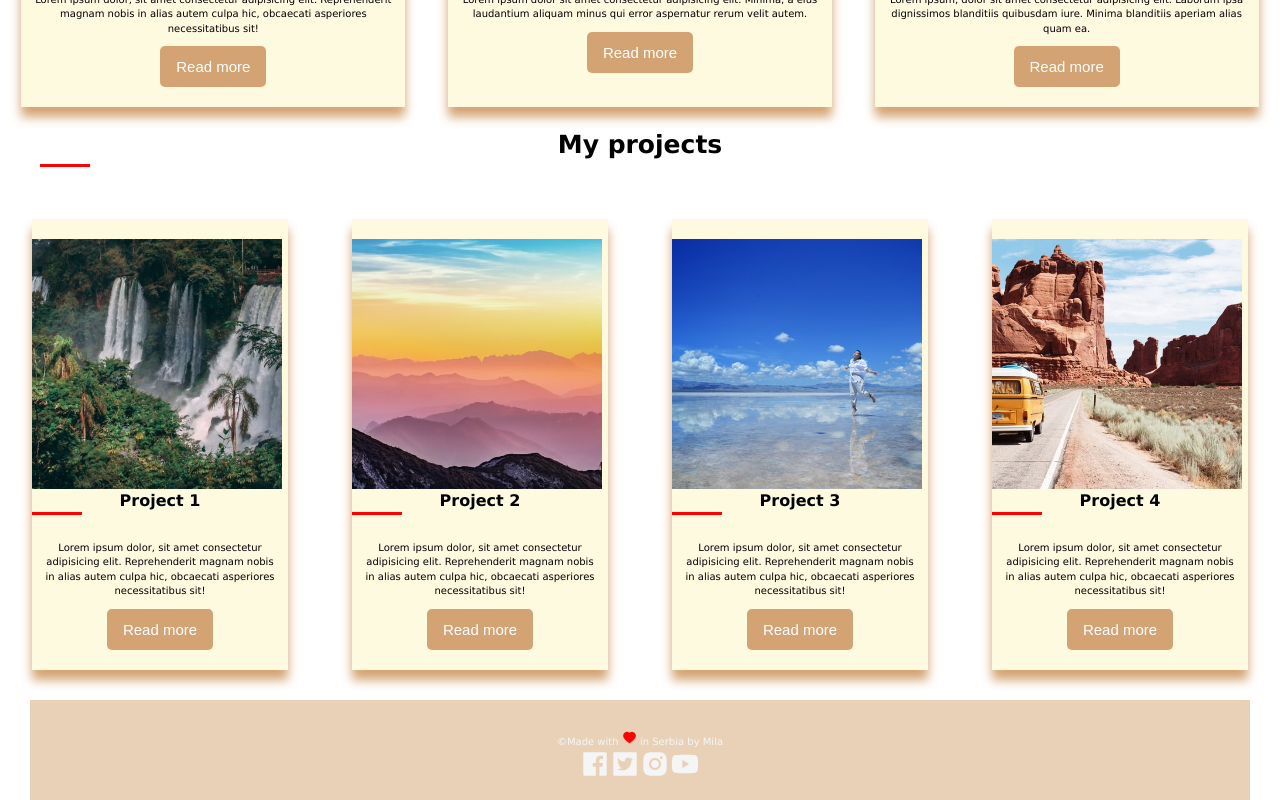
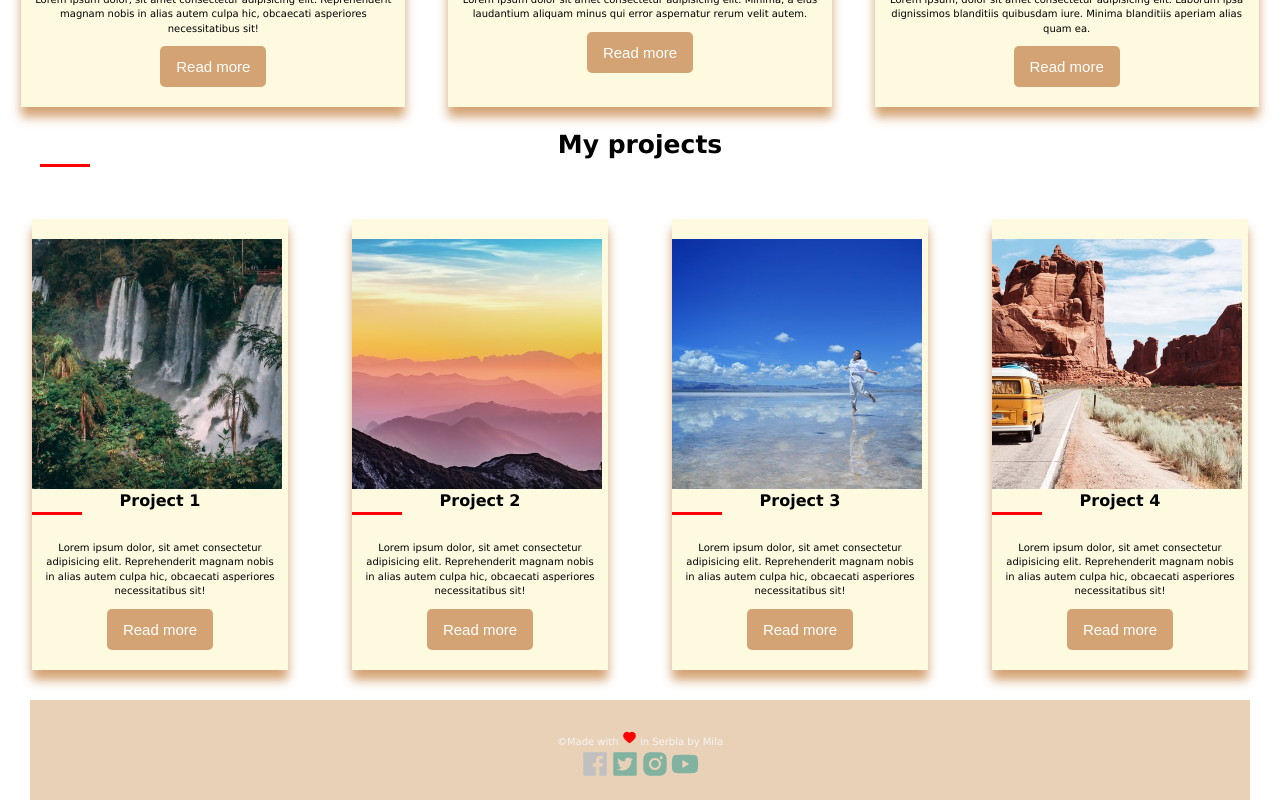
Before and after one commit to Mila-Kostic/nature-explore-react, a React (Create React App) app: page / in a window 1280 px wide. In both pictures the pointer is over the icon 595 px from the left and 1458 px from the top of the page. Shown: the part 694-1494 px from the top of the page. Built offline with nearby package versions, Linux system fonts and the light colour scheme.

Commit message:
social-icons style

```diff
--- a/src/scss/index.css
+++ b/src/scss/index.css
@@ -165,6 +165,12 @@ h3::after {
 }
 .footer .social-icons {
   font-size: 3rem;
+  color: rgb(129, 179, 160);
+}
+.footer .social-icons:hover {
+  color: silver;
+  cursor: -webkit-grabbing;
+  cursor: grabbing;
 }
 .footer .heart {
   font-size: 1.5rem;
--- a/src/scss/index.scss
+++ b/src/scss/index.scss
@@ -182,8 +182,14 @@ h3 {
 
   .social-icons {
     font-size: 3rem;
+    color: rgb(129, 179, 160);
     //border: 1px solid red;
   }
+  .social-icons:hover {
+    color: silver;
+    cursor: grabbing;
+  }
+
   .heart {
     font-size: 1.5rem;
     color: red;
```
Also changed, not shown: 1 other file (tests, documents, lock files or other folders).
